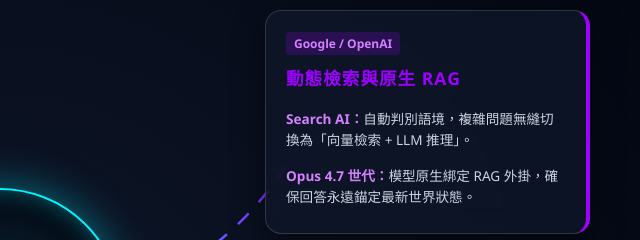
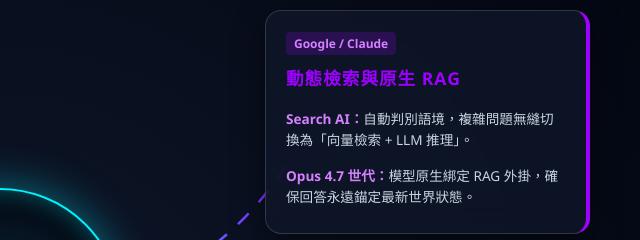
Before and after one commit to jiarong0423/RagLLM, a plain HTML site: page index.html in a window 1280 px wide. Shown: the top 240 px of the page, 640-1280 px from the left. Drawn offline with Linux system fonts and the light colour scheme.

Commit message:
Update index.html

```diff
--- a/index.html
+++ b/index.html
@@ -163,7 +163,7 @@
         </div>
 
         <div class="panel panel-search">
-            <div class="tag" style="background: rgba(157,0,255,0.2); color: #d580ff;">Google / OpenAI</div>
+            <div class="tag" style="background: rgba(157,0,255,0.2); color: #d580ff;">Google / Claude</div>
             <h3 style="color: var(--neon-purple);">動態檢索與原生 RAG</h3>
             <p><strong class="highlight-purple">Search AI：</strong>自動判別語境，複雜問題無縫切換為「向量檢索 + LLM 推理」。</p>
             <p><strong class="highlight-purple">Opus 4.7 世代：</strong>模型原生綁定 RAG 外掛，確保回答永遠錨定最新世界狀態。</p>
```
